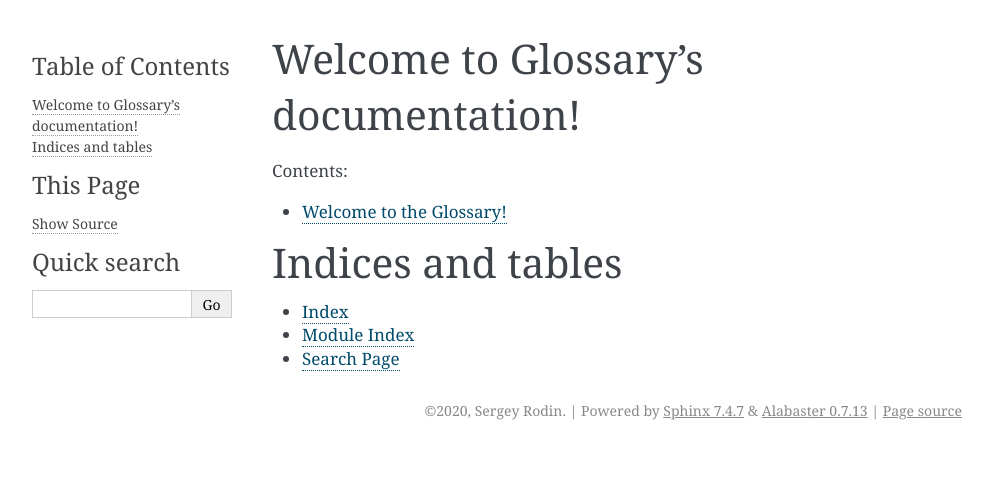
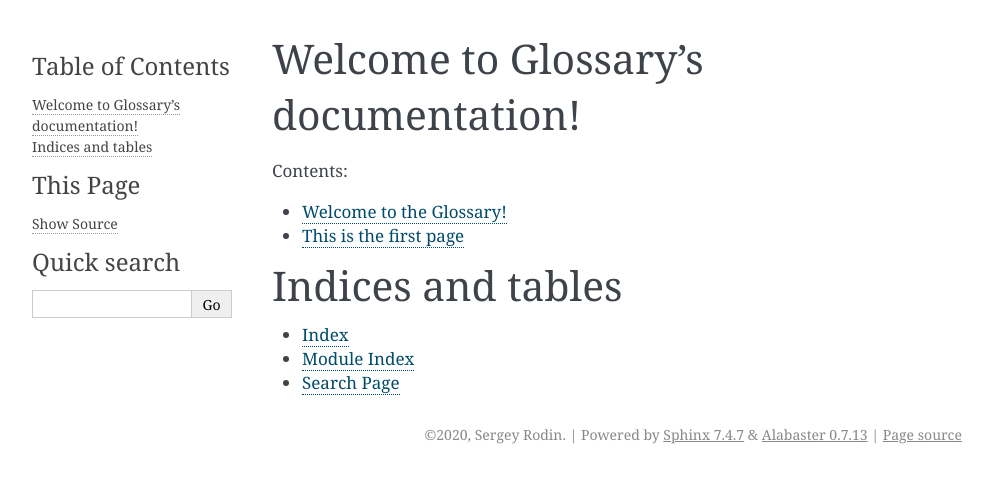
Before and after one commit to RodinGolodin/glossary-docs, a Sphinx documentation site: the page built from docs/index.rst, in a window 1280 px wide. Shown: the top 483 px of the page, without its empty margins (148-1141 px from the left). Built offline with Sphinx 7.4.7, drawn with Linux system fonts in a browser that asks for light colours.

Commit message:
Added an empty page

```diff
--- /dev/null
+++ b/docs/glossary.rst
@@ -0,0 +1,2 @@
+This is the first page
+======================
--- a/docs/index.rst
+++ b/docs/index.rst
@@ -11,6 +11,7 @@ Welcome to Glossary's documentation!
    :caption: Contents:
 
    about-me
+   glossary
 
 
 Indices and tables
```
